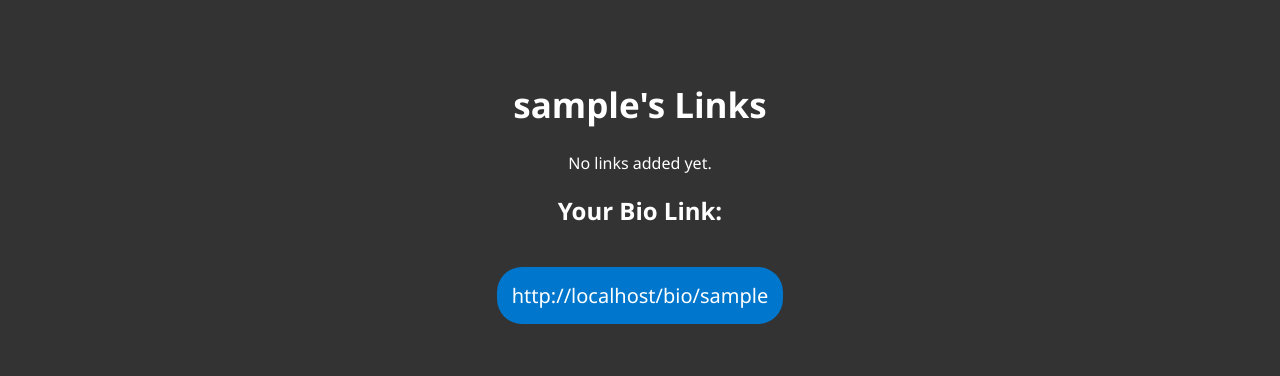
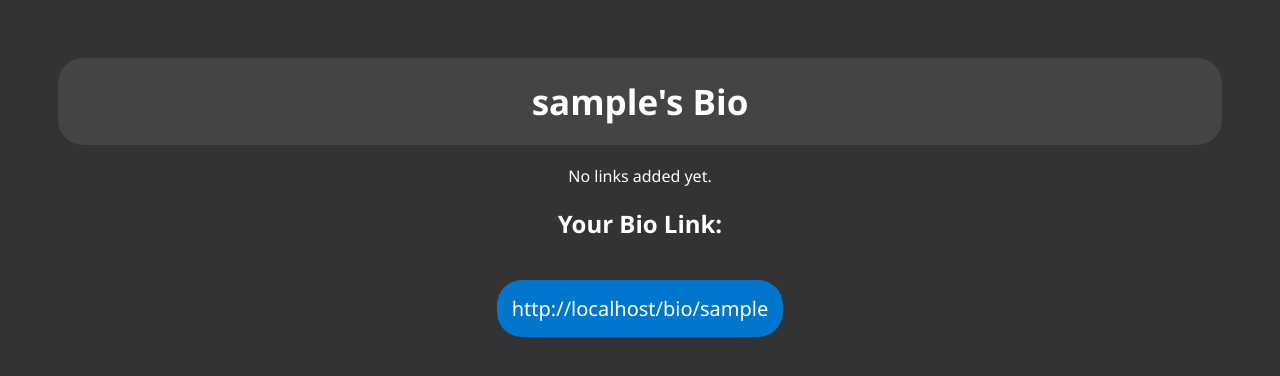
Before and after one commit to crsbo/my-links-app, a Flask app: a page that uses templates/bio.html in a window 1280 px wide. Shown: the top 376 px of the page. Run offline with Flask 3, Linux system fonts and the light colour scheme.

Commit message:
Update bio.html

```diff
--- a/templates/bio.html
+++ b/templates/bio.html
@@ -2,7 +2,7 @@
 <html lang="en">
 <head>
     <meta charset="UTF-8">
-    <title>{{ username }}'s Links</title>
+    <title>{{ username }}'s Bio</title>
     <style>
         body {
             font-family: 'Segoe UI', sans-serif;
@@ -12,12 +12,24 @@
             padding: 50px;
         }
         h1 {
+            font-size: 40px;
+            color: white;
+            margin-bottom: 20px;
+        }
+        .bio-header {
+            background: #444;
+            border-radius: 25px;
+            padding: 20px;
+            margin-bottom: 20px;
+        }
+        .bio-header h2 {
+            margin: 0;
             font-size: 35px;
-            color: #fff;
+            color: white;
         }
         .link-card {
             background: #444;
-            border-radius: 10px;
+            border-radius: 15px;
             padding: 15px 20px;
             margin: 15px auto;
             width: 80%;
@@ -50,7 +62,9 @@
     </style>
 </head>
 <body>
-    <h1>{{ username }}'s Links</h1>
+    <div class="bio-header">
+        <h2>{{ username }}'s Bio</h2>
+    </div>
 
     {% if links %}
         {% for title, url in links %}
```
